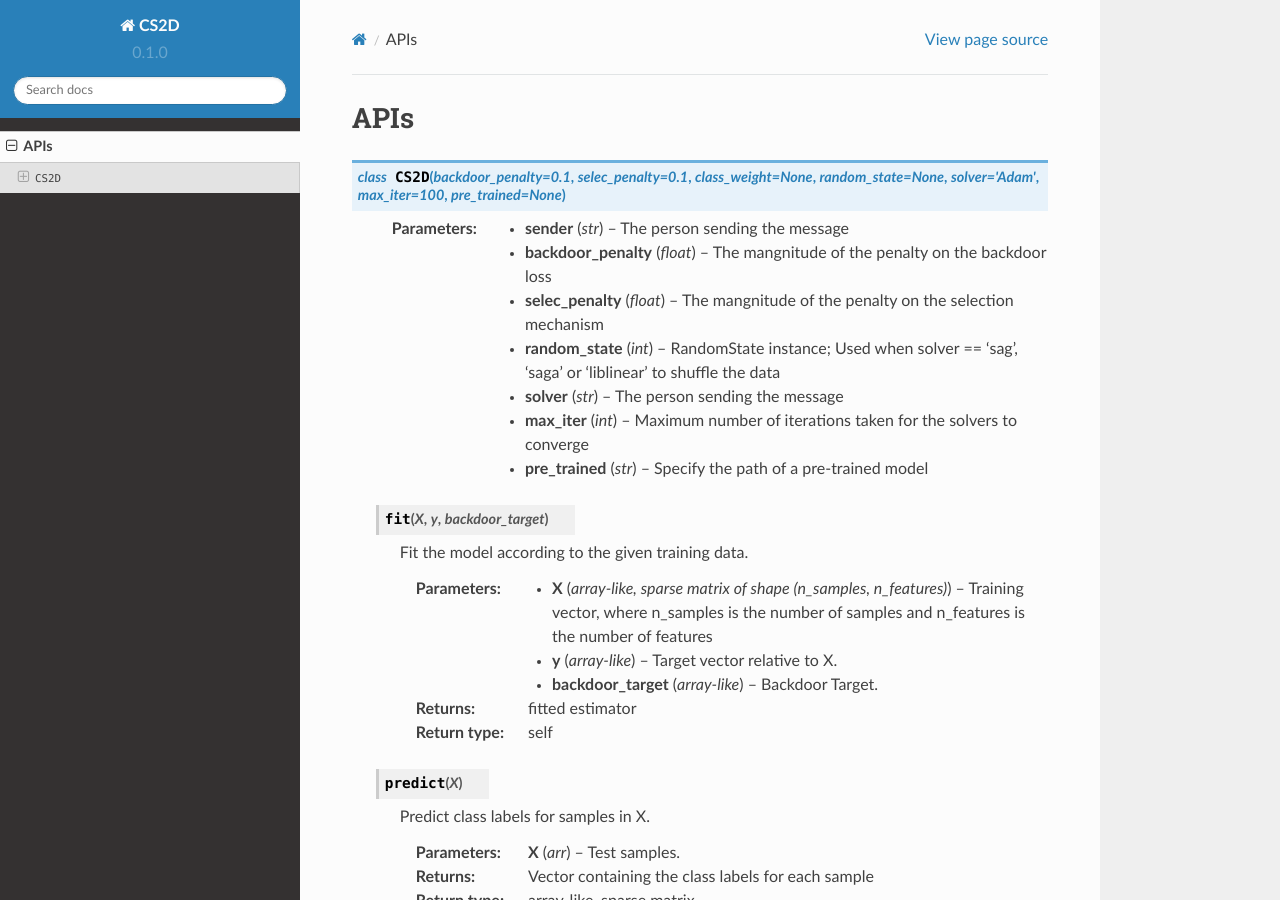
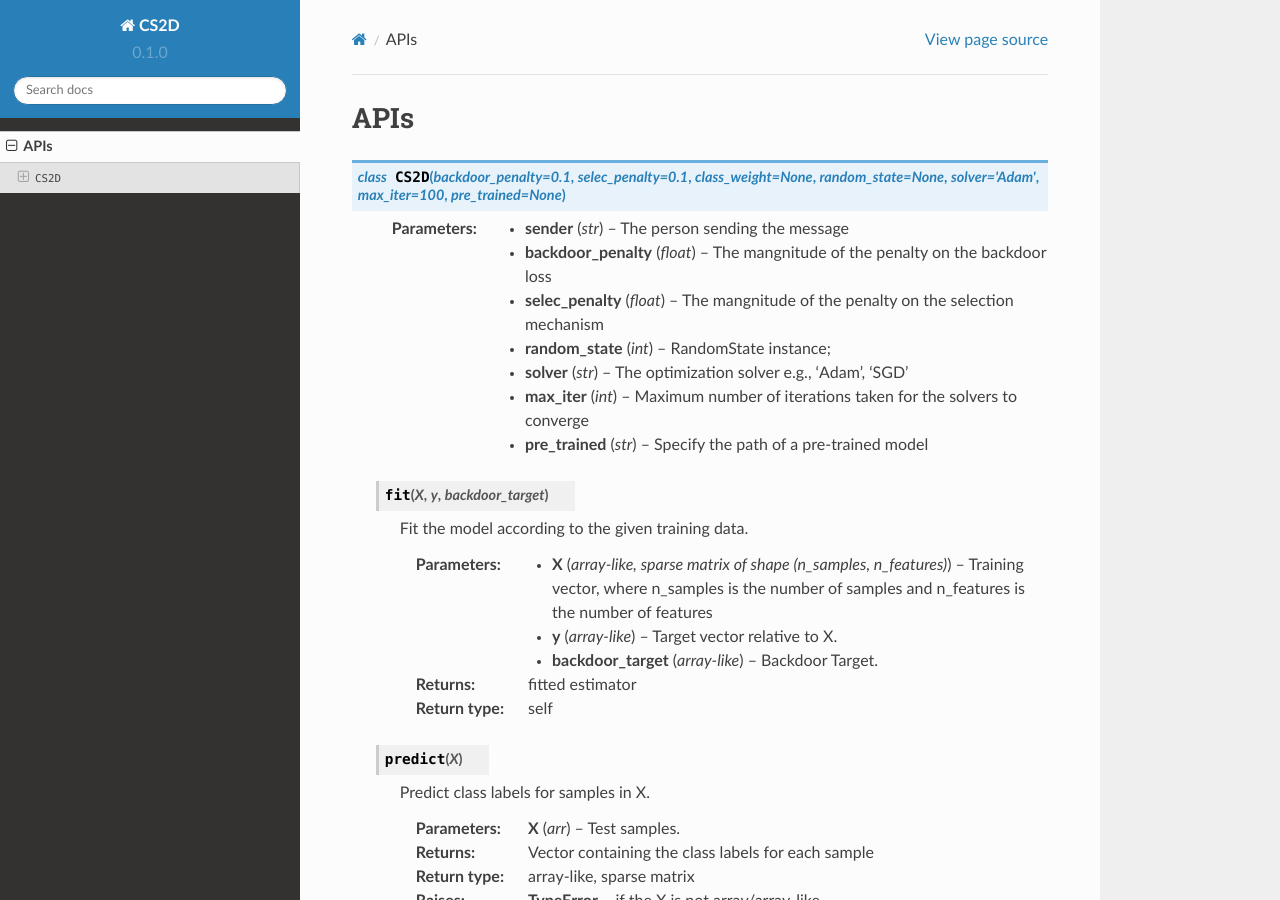
Before and after one commit to jeremyxianx/bd_cs2d, a Sphinx documentation site: the page built from docs/source/api.rst, in a window 1280 px wide and 900 px high. Built offline with Sphinx 7.4.7 and the Read the Docs theme 2.0.0, drawn with Linux system fonts in a browser that asks for light colours.

Commit message:
Update api.rst

```diff
--- a/docs/source/api.rst
+++ b/docs/source/api.rst
@@ -7,8 +7,8 @@
  :param str sender: The person sending the message
  :param float backdoor_penalty: The mangnitude of the penalty on the backdoor loss
  :param float selec_penalty: The mangnitude of the penalty on the selection mechanism
- :param int random_state: RandomState instance; Used when solver == ‘sag’, ‘saga’ or ‘liblinear’ to shuffle the data
- :param str solver: The person sending the message
+ :param int random_state: RandomState instance;
+ :param str solver: The optimization solver e.g., 'Adam', 'SGD'
  :param int max_iter: Maximum number of iterations taken for the solvers to converge
  :param str pre_trained: Specify the path of a pre-trained model
 
@@ -87,5 +87,4 @@
         :rtype: float
 
 
-.. warning::
-          The above methods only concerns the accuracy on selected samples.
+ .. warning::  The above methods only concerns the accuracy on selected samples.
```
